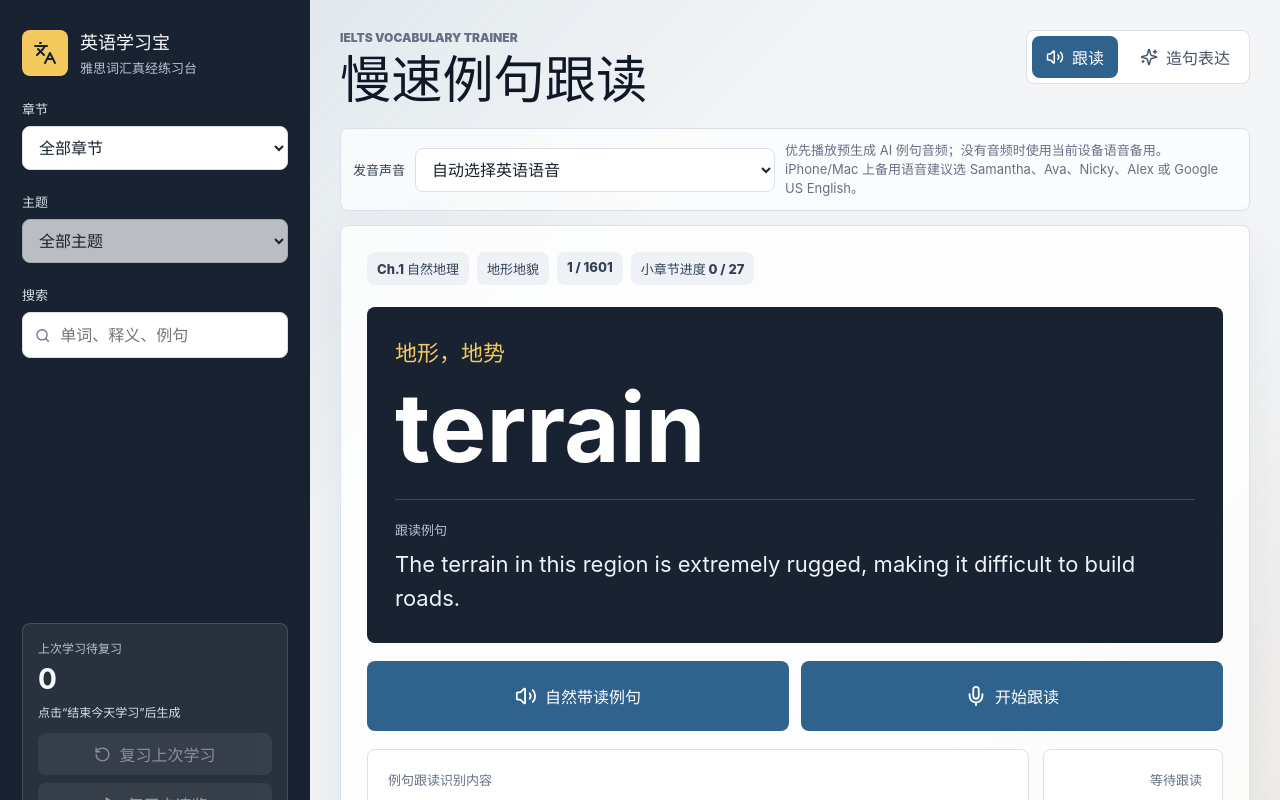
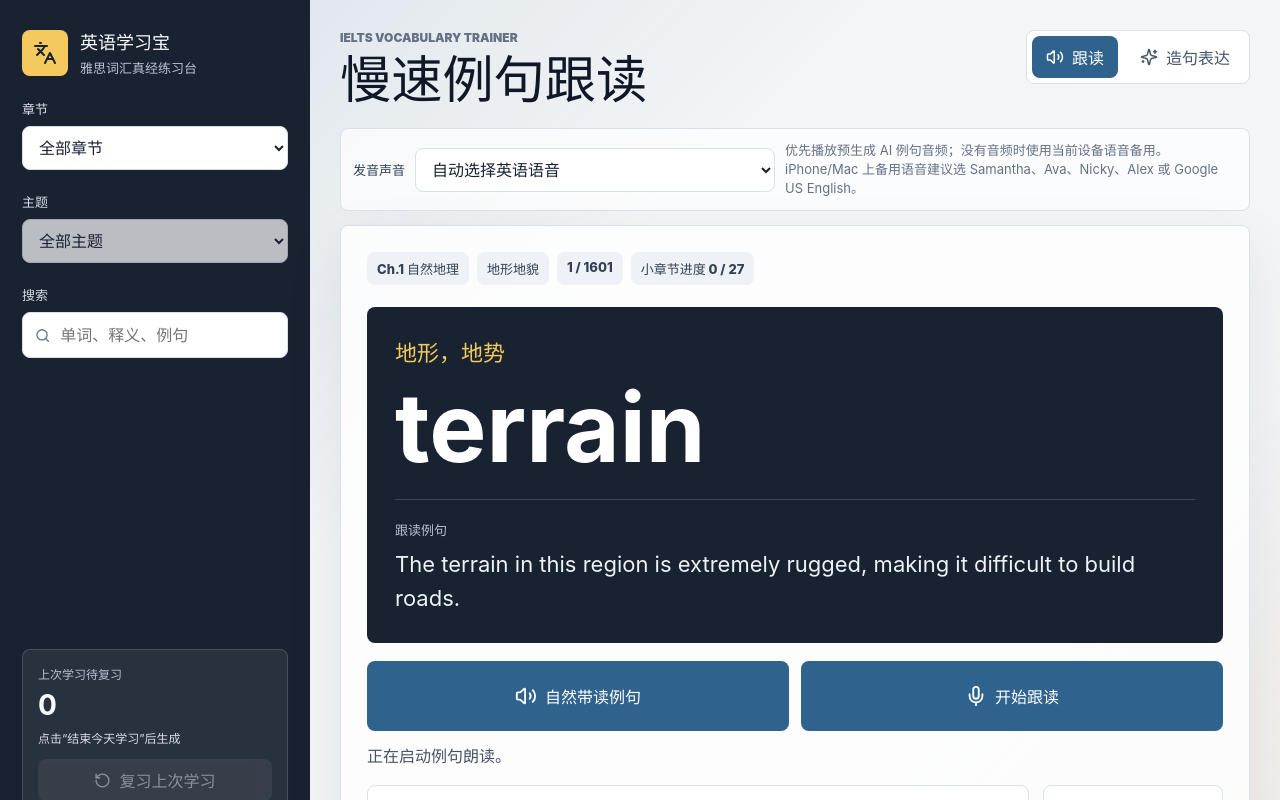
Before and after one commit to johnirving6666sgp/english-bao, a React (Vite) app: page / in a window 1280 px wide. Both pictures are taken after a click on the button "自然带读例句". Shown: the top 800 px of the page. Built offline with nearby package versions, Linux system fonts and the light colour scheme.

Commit message:
Separate read aloud and shadowing status

```diff
--- a/src/main.jsx
+++ b/src/main.jsx
@@ -238,6 +238,7 @@ function App() {
   const [spokenText, setSpokenText] = useState('');
   const [speechScore, setSpeechScore] = useState(null);
   const [speechStatus, setSpeechStatus] = useState('');
+  const [readStatus, setReadStatus] = useState('');
   const [listening, setListening] = useState(false);
   const [voices, setVoices] = useState([]);
   const [selectedVoiceName, setSelectedVoiceName] = useState(loadVoiceName);
@@ -356,6 +357,7 @@ function App() {
     setSpokenText('');
     setSpeechScore(null);
     setSpeechStatus('');
+    setReadStatus('');
   }
 
   const rememberDailyStudy = (entry) => {
@@ -442,7 +444,7 @@ function App() {
 
   const speak = (text, options = {}) => {
     if (!SpeechSynthesis) {
-      setSpeechStatus('当前浏览器没有可用的系统朗读能力。');
+      setReadStatus('当前浏览器没有可用的系统朗读能力。');
       return;
     }
     const config = typeof options === 'number' ? { rate: options } : options;
@@ -474,7 +476,7 @@ function App() {
     const speakChunk = (chunkIndex) => {
       if (runId !== speechRunRef.current) return;
       if (chunkIndex >= chunks.length) {
-        setSpeechStatus('例句朗读完成。');
+        setReadStatus('例句朗读完成。');
         return;
       }
       const item = chunks[chunkIndex];
@@ -486,17 +488,17 @@ function App() {
         const timer = window.setTimeout(() => speakChunk(chunkIndex + 1), item.pause);
         speechTimersRef.current.push(timer);
       };
-      utterance.onstart = () => setSpeechStatus('正在播放例句朗读。');
+      utterance.onstart = () => setReadStatus('正在播放例句朗读。');
       utterance.onend = scheduleNext;
       utterance.onerror = () => {
-        setSpeechStatus('系统朗读被浏览器中断，请再点一次朗读按钮。');
+        setReadStatus('系统朗读被浏览器中断，请再点一次朗读按钮。');
         scheduleNext();
       };
       SpeechSynthesis.resume?.();
       SpeechSynthesis.speak(utterance);
     };
 
-    setSpeechStatus('正在启动例句朗读。');
+    setReadStatus('正在启动例句朗读。');
     if (isAppleMobileBrowser) {
       SpeechSynthesis.resume?.();
       speakChunk(0);
@@ -513,7 +515,7 @@ function App() {
   const playExample = (text, options = {}) => {
     const audioUrl = exampleAudioManifest[text];
     if (!audioUrl) {
-      setSpeechStatus('使用系统备用朗读。');
+      setReadStatus('使用系统备用朗读。');
       speak(text, options);
       return;
     }
@@ -521,18 +523,18 @@ function App() {
     stopSpeaking();
     const audio = new Audio(audioUrl);
     audioRef.current = audio;
-    setSpeechStatus('正在播放预生成例句音频。');
+    setReadStatus('正在播放预生成例句音频。');
     audio.onended = () => {
       if (audioRef.current === audio) audioRef.current = null;
-      setSpeechStatus('例句朗读完成。');
+      setReadStatus('例句朗读完成。');
     };
     audio.onerror = () => {
       if (audioRef.current === audio) audioRef.current = null;
-      setSpeechStatus('预生成音频不可用，改用系统备用朗读。');
+      setReadStatus('预生成音频不可用，改用系统备用朗读。');
       speak(text, options);
     };
     audio.play().catch(() => {
-      setSpeechStatus('预生成音频未能播放，改用系统备用朗读。');
+      setReadStatus('预生成音频未能播放，改用系统备用朗读。');
       speak(text, options);
     });
   };
@@ -919,6 +921,7 @@ function App() {
               listening={listening}
               speechScore={speechScore}
               speechStatus={speechStatus}
+              readStatus={readStatus}
               spokenText={spokenText}
               startListening={startListening}
               stopListening={stopListening}
@@ -960,6 +963,7 @@ function RepeatPractice({
   listening,
   speechScore,
   speechStatus,
+  readStatus,
   spokenText,
   startListening,
   stopListening,
@@ -991,6 +995,7 @@ function RepeatPractice({
           {listening ? '停止识别' : '开始跟读'}
         </button>
         {!SpeechRecognition && <p className="hint">当前浏览器不支持语音识别，建议用 Chrome 打开。</p>}
+        {readStatus && <p className="hint neutral">{readStatus}</p>}
       </div>
 
       <div className="result-panel">
--- a/src/styles.css
+++ b/src/styles.css
@@ -539,6 +539,10 @@ h1 {
   color: #b42318;
 }
 
+.hint.neutral {
+  color: #475467;
+}
+
 .result-panel {
   display: grid;
   grid-template-columns: minmax(0, 1fr) 180px;
```
Also changed, not shown: scripts/generate-example-audio.mjs (+19 -0 lines), 2 other files (tests, documents, lock files or other folders).
